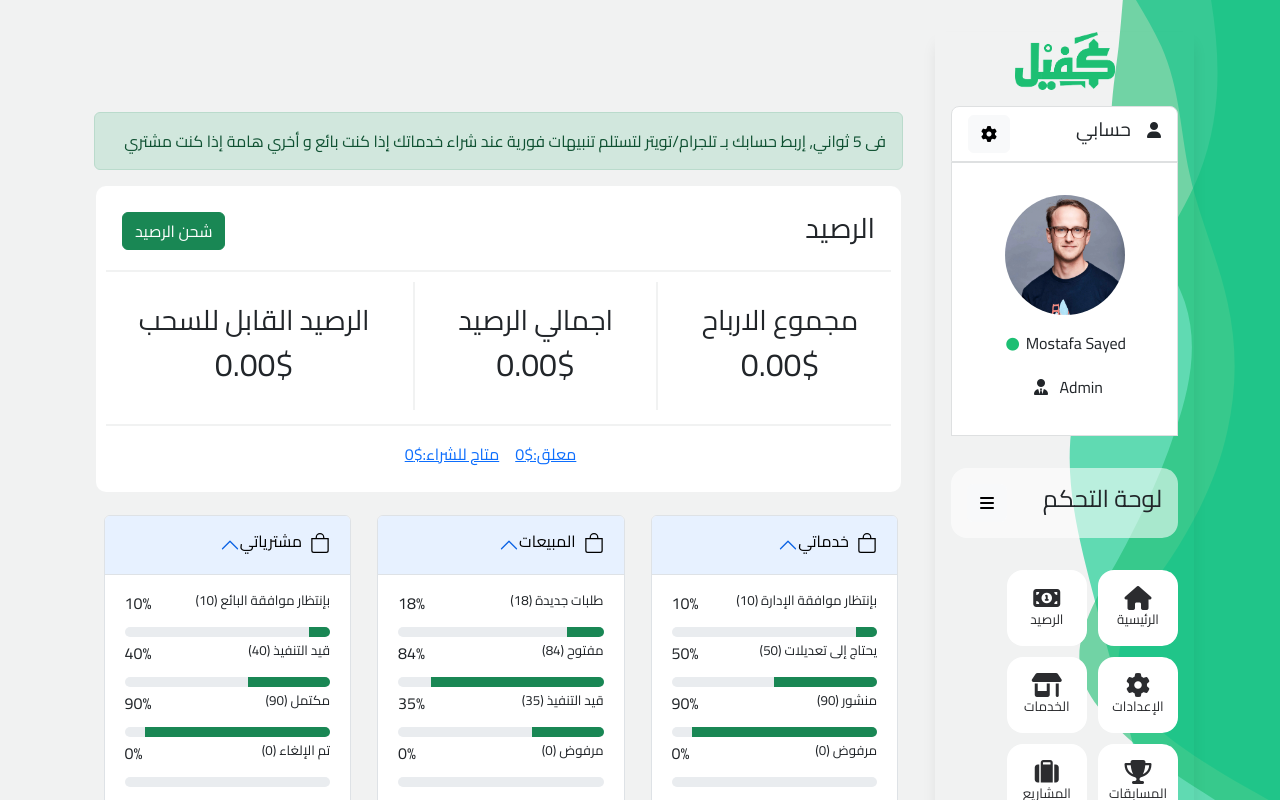
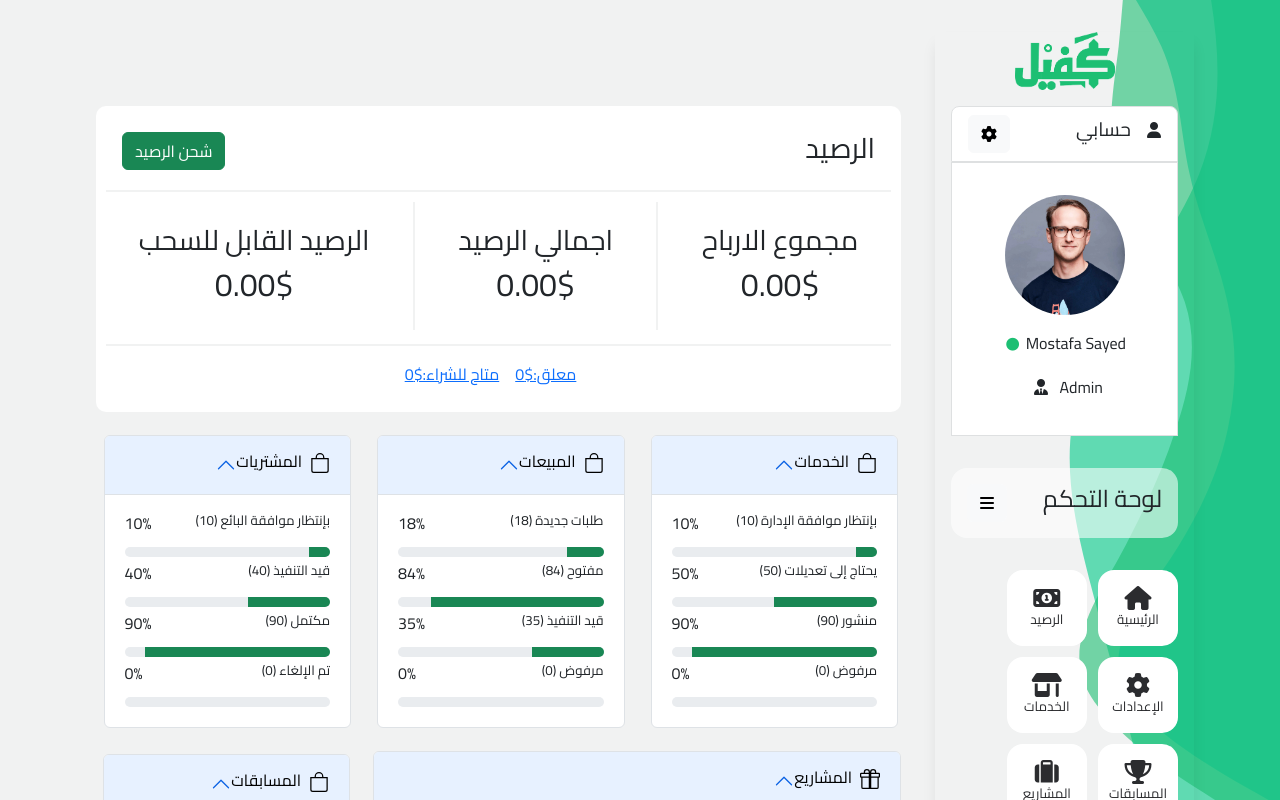
Before and after one commit to Mostafa-sayedahmed/kafil_Dashboard, a React (Create React App) app: page /home in a window 1280 px wide. Shown: the top 800 px of the page. Built offline with nearby package versions, Linux system fonts and the light colour scheme.

Commit message:
change name the card home page

```diff
--- a/src/pages/home/home.js
+++ b/src/pages/home/home.js
@@ -13,9 +13,9 @@ const Home = () => {
   return ( <>
     <>
        <div className='home'>
-       <Alert className='p-3 my-3 mx-2' variant='success'>
+       {/* <Alert className='p-3 my-3 mx-2' variant='success'>
        فى 5 ثواني, إربط حسابك بـ تلجرام/تويتر لتستلم تنبيهات فورية عند شراء خدماتك إذا كنت بائع و أخري هامة إذا كنت مشتري
-       </Alert>
+       </Alert> */}
            <div className='fContainer' >
                <div className='d-flex justify-content-between borderBottom p-3'>
                    <div>
@@ -49,7 +49,7 @@ const Home = () => {
                </div>
            </div>
            <div className='d-flex flex-wrap'>
-           <Card header="خدماتي"  one="بإنتظار موافقة الإدارة" oneNum="10"
+           <Card header="الخدمات"  one="بإنتظار موافقة الإدارة" oneNum="10"
             two="يحتاج إلى تعديلات" twoNum="50"
              three="منشور" threeNum="90" four="مرفوض" fourNum="0" />
 
@@ -57,7 +57,7 @@ const Home = () => {
             two="مفتوح " twoNum="84"
              three="قيد التنفيذ" threeNum="35" four="مرفوض" fourNum="0" />
 
-<Card header="مشترياتي"  one="بإنتظار موافقة البائع  " oneNum="10"
+<Card header="المشتريات"  one="بإنتظار موافقة البائع  " oneNum="10"
             two="قيد التنفيذ" twoNum="40"
              three="مكتمل" threeNum="90" four="تم الإلغاء " fourNum="0" />
 
@@ -66,7 +66,7 @@ const Home = () => {
 
 <Accordion className='AccordionTwo' defaultActiveKey={['0']} alwaysOpen >
      <Accordion.Item eventKey="0">
-       <Accordion.Header ><Icon.Gift color="black" size={20} className="ms-2 mb-1" /><h6 style={{color:"black"}}>مشاريعي</h6></Accordion.Header>
+       <Accordion.Header ><Icon.Gift color="black" size={20} className="ms-2 mb-1" /><h6 style={{color:"black"}}>المشاريع</h6></Accordion.Header>
        <Accordion.Body>
        <div className='d-flex'>
                <div className='w-50 mx-3'>  <div >
@@ -142,7 +142,7 @@ const Home = () => {
 
    <Accordion className='AccordionTwo' defaultActiveKey={['0']} alwaysOpen >
      <Accordion.Item eventKey="0">
-       <Accordion.Header ><Icon.Gift color="black" size={20} className="ms-2 mb-1" /><h6 style={{color:"black"}}>مسابقاتي</h6></Accordion.Header>
+       <Accordion.Header ><Icon.Gift color="black" size={20} className="ms-2 mb-1" /><h6 style={{color:"black"}}>المسابقات</h6></Accordion.Header>
        <Accordion.Body>
        <div className='d-flex'>
                <div className='w-50 mx-3'>  <div >
@@ -209,7 +209,7 @@ const Home = () => {
      </Accordion.Item>
 
    </Accordion>
-   <Card header="خدماتي"  one="بإنتظار موافقة الإدارة" oneNum="10"
+   <Card header="الخدمات"  one="بإنتظار موافقة الإدارة" oneNum="10"
             two="يحتاج إلى تعديلات" twoNum="50"
              three="منشور" threeNum="90" four="مرفوض" fourNum="0" />
 
```
